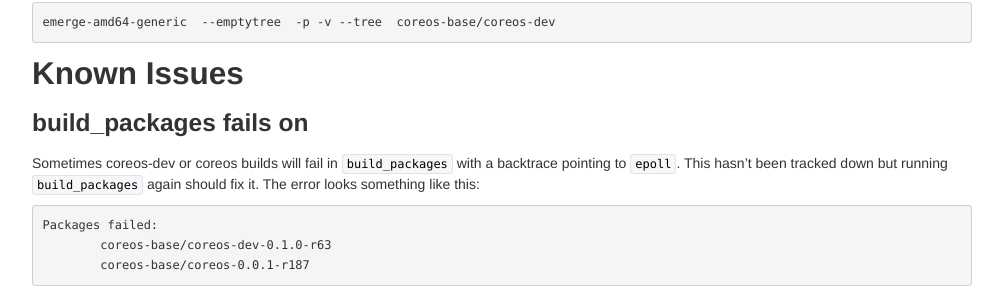
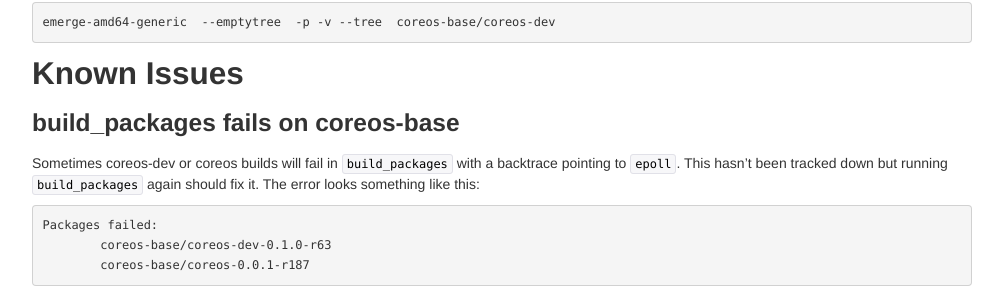
Before and after one commit to RandomStuffs22/coreos.github.com, a Jekyll site: the page built from index.markdown, in a window 1280 px wide. Shown: the part 1971-2264 px from the top of the page, without its empty margins (138-1141 px from the left). Built offline with Jekyll 4.4.1, drawn with Linux system fonts in a browser that asks for light colours; Markdown is read by kramdown in place of the engine named in the settings.

Commit message:
fix(index): expand known issue heading a bit

```diff
--- a/index.markdown
+++ b/index.markdown
@@ -144,7 +144,7 @@ emerge-amd64-generic  --emptytree  -p -v --tree  coreos-base/coreos-dev
 
 ## Known Issues
 
-### build\_packages fails on
+### build\_packages fails on coreos-base
 
 Sometimes coreos-dev or coreos builds will fail in `build_packages` with a
 backtrace pointing to `epoll`. This hasn't been tracked down but running
```
